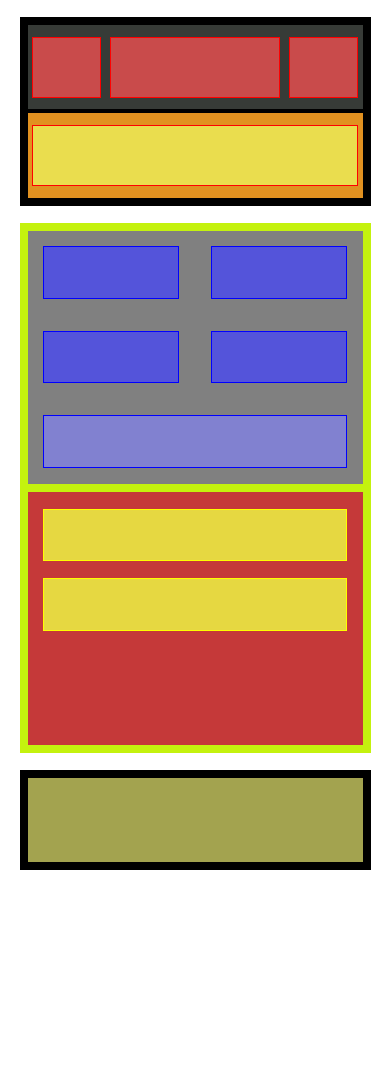
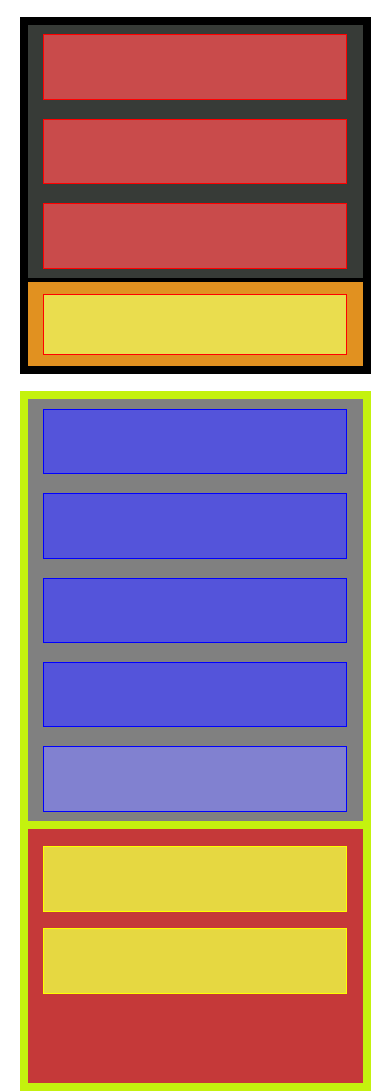
Before and after one commit to Cristian-Moller/ITAcademy, a plain HTML site: page S1.HTMLyCSS/index.html in a window 390 px wide. Shown: the top 1091 px of the page. Before the commit the page ends 887 px from the top, so only its background shows below. Drawn offline with Linux system fonts and the light colour scheme.

Commit message:
Sprint 1 - Nivel 1 - Ejercicio 3

```diff
--- a/S1.HTMLyCSS/style.css
+++ b/S1.HTMLyCSS/style.css
@@ -102,7 +102,7 @@ footer{
 
 
 
-@media screen and (max-width: 1200px) {
+@media screen and (min-width: 500px) and (max-width: 1200px) {
     body {
         width: 90%;
         margin: 0 auto;
@@ -206,3 +206,111 @@ footer{
         background-color: rgb(163, 163, 79);
     }
 }
+
+
+
+@media screen and (max-width: 499px) {
+    body {
+        width: 90%;
+        margin: 0 auto;
+        margin-top: 2vh;
+        display: flex;
+        flex-wrap: wrap;
+    }
+    header{
+        border: 8px black solid;
+        border-bottom: 2px black solid;
+        width: 100%;
+        height: 30vh;
+        background-color: rgb(55, 59, 55);
+        display: flex;
+        flex-wrap: wrap;
+        justify-content: space-around;
+        align-items: center;
+    }
+    #one{
+        border: 1px red solid;
+        width: 90%;
+        height: 25%;
+        background-color: rgb(201, 75, 75);
+    }
+    #two{
+        border: 1px red solid;
+        width: 90%;
+        height: 25%;
+        background-color: rgb(201, 75, 75);
+    }
+    #three{
+        border: 1px red solid;
+        width: 90%;
+        height: 25%;
+        background-color: rgb(201, 75, 75);
+    }
+    nav{
+        border: 8px black solid;
+        border-top: 2px black solid;
+        width: 100%;
+        height: 10vh;
+        display: flex;
+        justify-content: center;
+        align-items: center;
+        background-color: rgb(225, 145, 32);
+    }
+    #four{
+        border: 1px red solid;
+        width: 90%;
+        height: 70%;
+        background-color: rgb(234, 221, 78);
+    }
+    article{
+        border: 8px rgb(196, 242, 14) solid;
+        border-bottom: 4px rgb(196, 242, 14) solid;
+        width: 100%;
+        height: 50vh;
+        margin-top: 2vh;
+        background-color: gray;
+        display: flex;
+        flex-wrap: wrap;
+        align-items: center;
+        justify-content: space-around;
+    }
+    .news{
+        border: 1px blue solid;
+        width: 90%;
+        height: 15%;
+        background-color: rgb(84, 84, 218);
+    }
+    .last-news{
+        border: 1px blue solid;
+        width: 90%;
+        height: 15%;
+        background-color: rgb(129, 129, 208);
+    }
+    aside{
+        border: 8px rgb(196, 242, 14) solid;
+        border-top: 4px rgb(196, 242, 14) solid;
+        width: 100%;
+        height: 30vh;
+        margin-top: 0;
+        background-color: rgb(197, 57, 57);
+        display: flex;
+        flex-wrap: wrap;
+        justify-content: center;
+        align-content: flex-start;
+    }
+    .publicity{
+        border: 1px yellow solid;
+        width: 90%;
+        height: 25%;
+        margin-top: 2vh;
+        background-color: rgb(230, 216, 65);
+    }
+    footer{
+        border: 8px black solid;
+        width: 100%;
+        height: 10vh;
+        margin-top: 2vh;
+        margin-bottom: 2vh;
+        background-color: rgb(163, 163, 79);
+    }
+}
```
